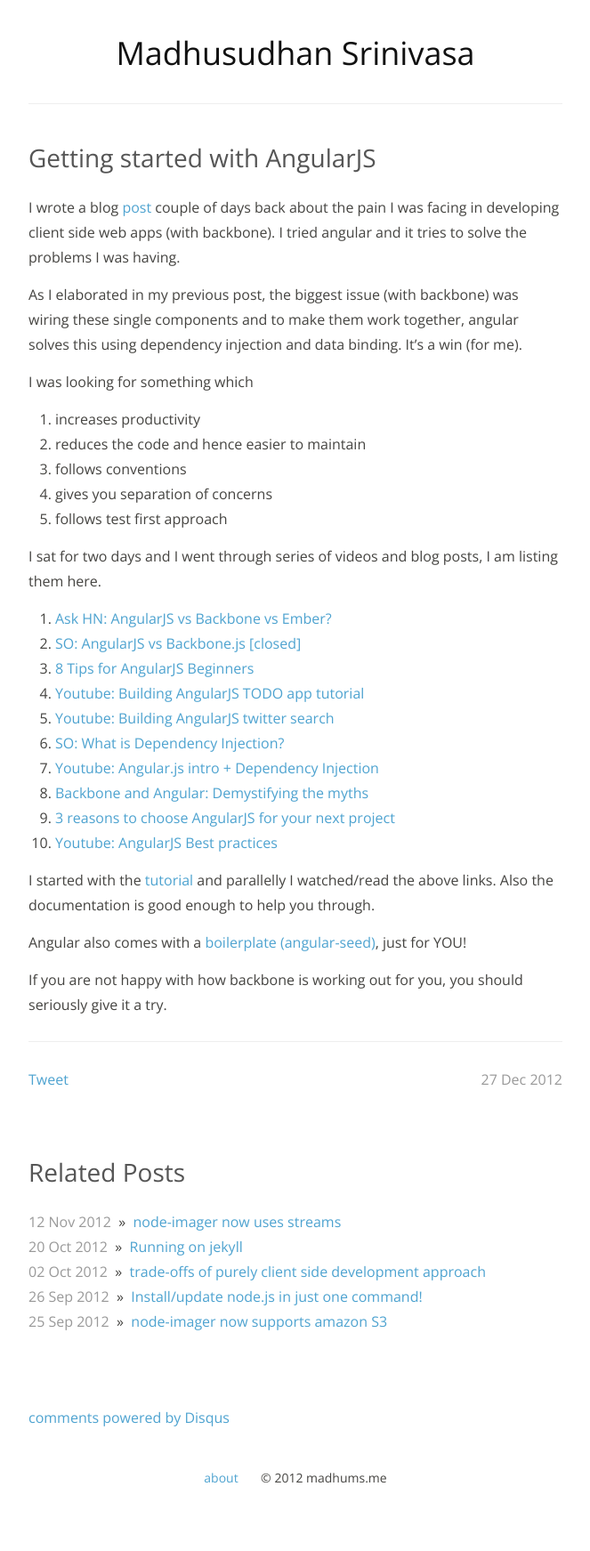
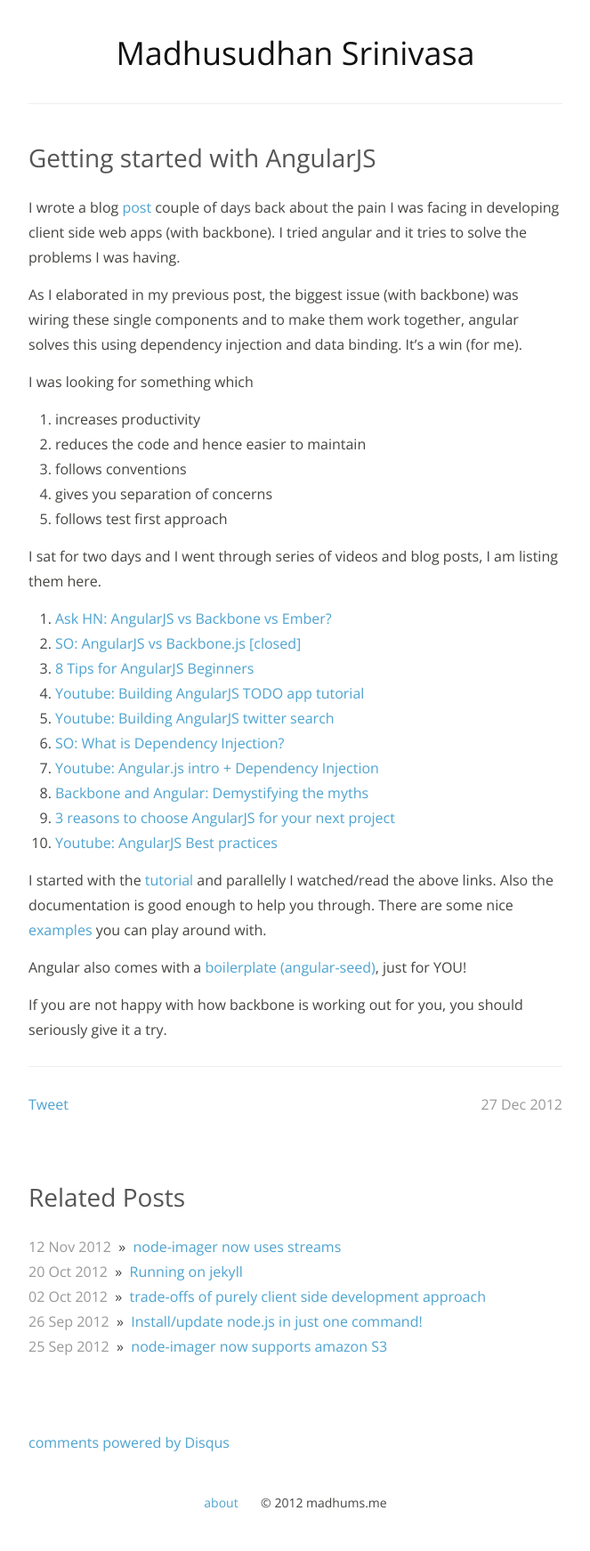
Before and after one commit to madhums/madhums.github.io, a Jekyll site: the page built from _posts/2012-12-27-getting-started-with-AngularJS.md, in a window 1280 px wide. Shown: the whole page at 89% size, without its empty margins (8-671 px from the left). Built offline with Jekyll 4.4.1, drawn with Linux system fonts in a browser that asks for light colours; Markdown is read by kramdown in place of the engine named in the settings; comment, search, counter and statistics services are not loaded; before the commit the page ends 1715 px from its top, so only the background shows below that.

Commit message:
update post

```diff
--- a/_posts/2012-12-27-getting-started-with-AngularJS.md
+++ b/_posts/2012-12-27-getting-started-with-AngularJS.md
@@ -31,7 +31,7 @@
 9. [3 reasons to choose AngularJS for your next project](http://net.tutsplus.com/tutorials/javascript-ajax/3-reasons-to-choose-angularjs-for-your-next-project/)
 10. [Youtube: AngularJS Best practices](http://www.youtube.com/watch?v=ZhfUv0spHCY)
 
-I started with the [tutorial](http://docs.angularjs.org/tutorial) and parallelly I watched/read the above links. Also the documentation is good enough to help you through.
+I started with the [tutorial](http://docs.angularjs.org/tutorial) and parallelly I watched/read the above links. Also the documentation is good enough to help you through. There are some nice [examples](https://github.com/angular/angular.js/wiki/JsFiddle-Examples) you can play around with.
 
 Angular also comes with a [boilerplate (angular-seed)](https://github.com/angular/angular-seed), just for YOU!
 
```
